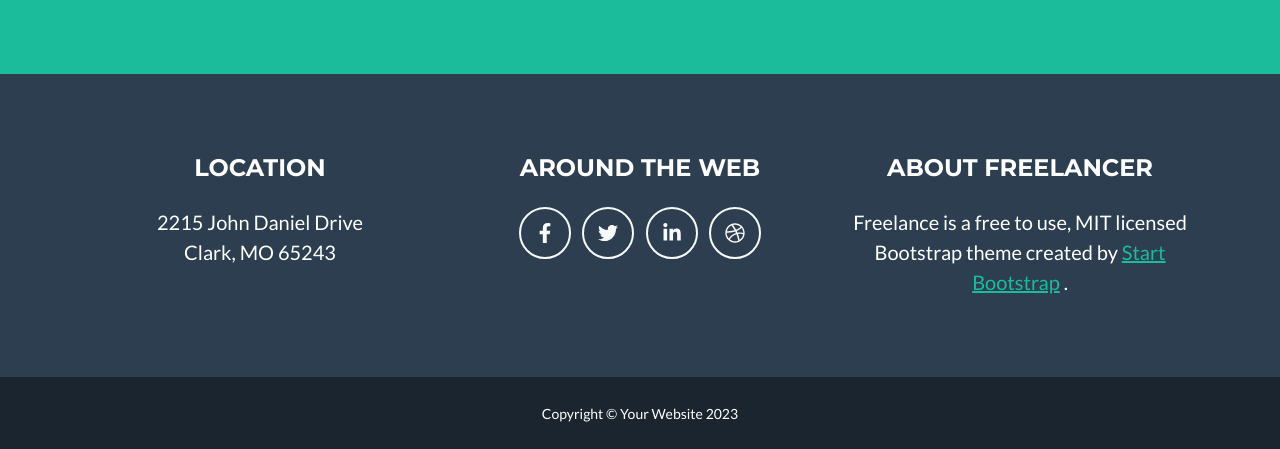
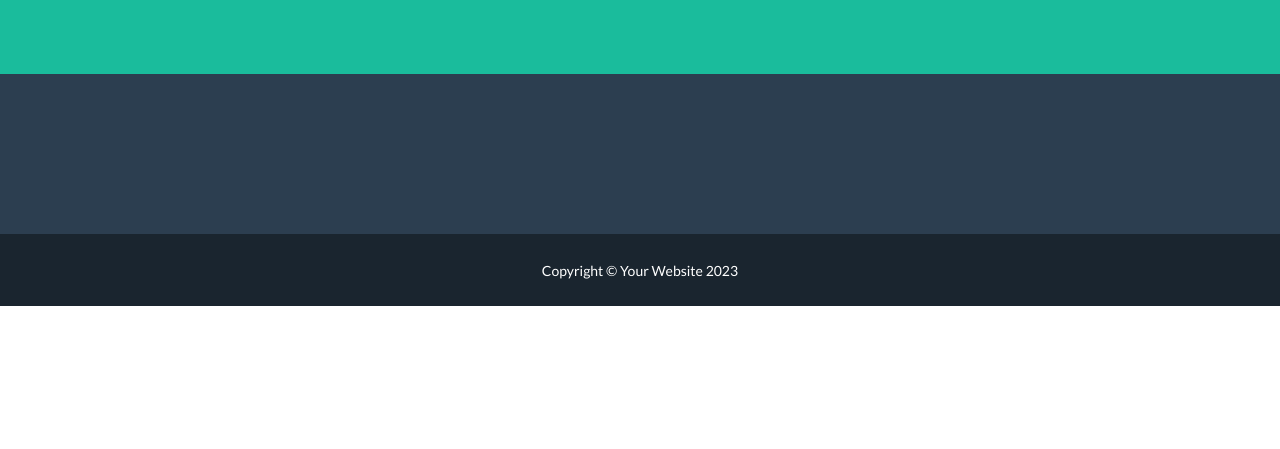
Before and after one commit to batgaythebatlord/batgaythebatlord.github.io, a plain HTML site: page index.html in a window 1280 px wide. Shown: the part 1332-1781 px from the top of the page. After the commit the page ends 1638 px from the top, so only its background shows below. Drawn offline with nearby package versions, Linux system fonts and the light colour scheme; files whose address does not match are found by name.

Commit message:
Update index.html

```diff
--- a/index.html
+++ b/index.html
@@ -149,32 +149,7 @@
         <footer class="footer text-center">
             <div class="container">
                 <div class="row">
-                    <!-- Footer Location-->
-                    <div class="col-lg-4 mb-5 mb-lg-0">
-                        <h4 class="text-uppercase mb-4">Location</h4>
-                        <p class="lead mb-0">
-                            2215 John Daniel Drive
-                            <br />
-                            Clark, MO 65243
-                        </p>
-                    </div>
-                    <!-- Footer Social Icons-->
-                    <div class="col-lg-4 mb-5 mb-lg-0">
-                        <h4 class="text-uppercase mb-4">Around the Web</h4>
-                        <a class="btn btn-outline-light btn-social mx-1" href="#!"><i class="fab fa-fw fa-facebook-f"></i></a>
-                        <a class="btn btn-outline-light btn-social mx-1" href="#!"><i class="fab fa-fw fa-twitter"></i></a>
-                        <a class="btn btn-outline-light btn-social mx-1" href="#!"><i class="fab fa-fw fa-linkedin-in"></i></a>
-                        <a class="btn btn-outline-light btn-social mx-1" href="#!"><i class="fab fa-fw fa-dribbble"></i></a>
-                    </div>
-                    <!-- Footer About Text-->
-                    <div class="col-lg-4">
-                        <h4 class="text-uppercase mb-4">About Freelancer</h4>
-                        <p class="lead mb-0">
-                            Freelance is a free to use, MIT licensed Bootstrap theme created by
-                            <a href="http://startbootstrap.com">Start Bootstrap</a>
-                            .
-                        </p>
-                    </div>
+
                 </div>
             </div>
         </footer>
```
